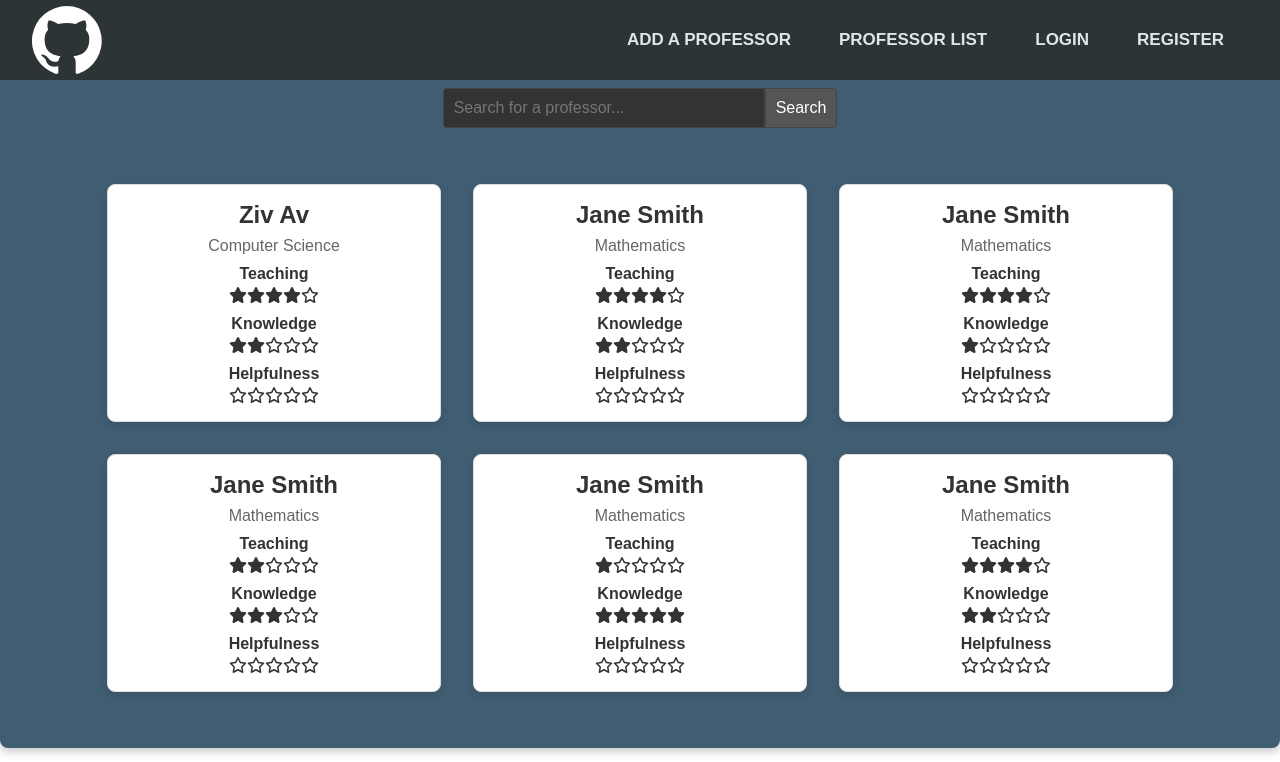
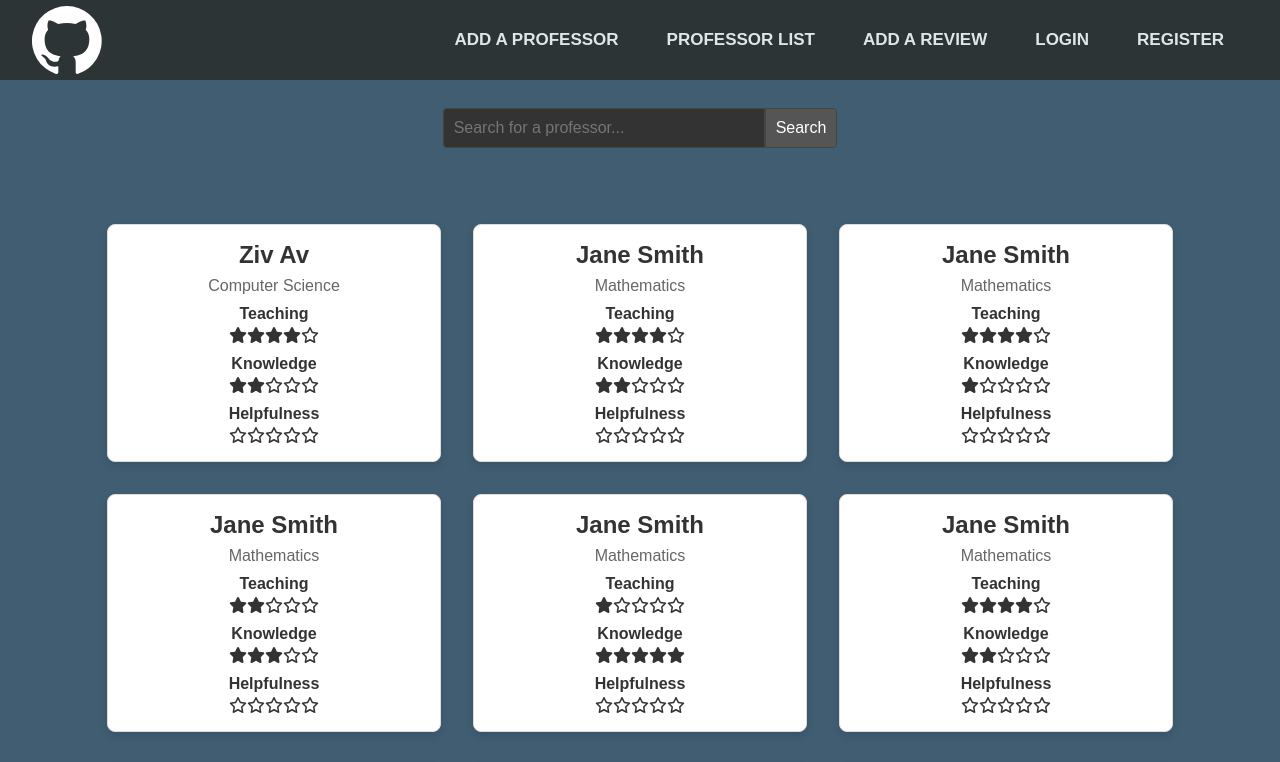
Before and after one commit to alon1525/Rate-My-Professor, a React (Create React App) app: page / in a window 1280 px wide. Shown: the top 762 px of the page. Built offline with nearby package versions, Linux system fonts and the light colour scheme.

Commit message:
added another button for review and changed the styles a bit

```diff
--- a/src/App.css
+++ b/src/App.css
@@ -7,6 +7,7 @@ body {
   padding-top: 3rem; /* Adjust based on the height of your navbar */
   font-family: Arial, sans-serif;
   background-size: cover;
+  background-color: #405D72;
   color: #ffffff;
 }
 
@@ -21,7 +22,7 @@ h1, h2, p {
   padding: 20px;
   background-color: #405D72;
   border-radius: 8px;
-  box-shadow: 0 4px 8px rgba(0, 0, 0, 0.2); /* Soft shadow for depth */
+  /*box-shadow: 0 4px 8px rgba(0, 0, 0, 0.2);  Soft shadow for depth */
   flex: 1; /* Make the container take remaining space */
   display: flex;
   flex-direction: column;
@@ -30,7 +31,7 @@ h1, h2, p {
 .search-bar {
   display: flex;
   justify-content: center;
-  margin: 20px 0;
+  margin: 40px 0;
 }
 
 .search-bar input {
--- a/src/Components/Navbar.jsx
+++ b/src/Components/Navbar.jsx
@@ -81,6 +81,7 @@ margin: auto 0;
           <NavLinks style={linkAnimation}>
             <a href="/">Add a Professor</a>
             <a href="/">Professor List</a>
+            <a href="/">Add a Review</a>
             <a href="/">Login</a>
             <a href="/">Register</a>
           </NavLinks>
--- a/src/Pages/HomePage.jsx
+++ b/src/Pages/HomePage.jsx
@@ -5,6 +5,7 @@ import "../App.css";
 import Navbar from "../Components/Navbar";
 
 export default function HomePage() {
+  const [navbarOpen, setNavBarOpen] = useState(false);
   const [professors, setProfessors] = useState([
     {
       name: "Ziv Av",
@@ -48,8 +49,49 @@ export default function HomePage() {
       knowledgeRating: 2,
       helpfulRating: 1,
     },
+    {
+      name: "Ziv Av",
+      department: "Computer Science",
+      teachingRating: 4,
+      knowledgeRating: 2,
+      helpfulRating: 1,
+    },
+    {
+      name: "Jane Smith",
+      department: "Mathematics",
+      teachingRating: 4,
+      knowledgeRating: 2,
+      helpfulRating: 1,
+    },
+    {
+      name: "Jane Smith",
+      department: "Mathematics",
+      teachingRating: 4,
+      knowledgeRating: 1,
+      helpfulRating: 1,
+    },
+    {
+      name: "Jane Smith",
+      department: "Mathematics",
+      teachingRating: 2,
+      knowledgeRating: 3,
+      helpfulRating: 1,
+    },
+    {
+      name: "Jane Smith",
+      department: "Mathematics",
+      teachingRating: 1,
+      knowledgeRating: 5,
+      helpfulRating: 1,
+    },
+    {
+      name: "Jane Smith",
+      department: "Mathematics",
+      teachingRating: 4,
+      knowledgeRating: 2,
+      helpfulRating: 1,
+    },
   ]);
-  const [navbarOpen, setNavBarOpen] = useState(false);
 
   const handleSearch = (query) => {
     const dummyProfessors = [
```
